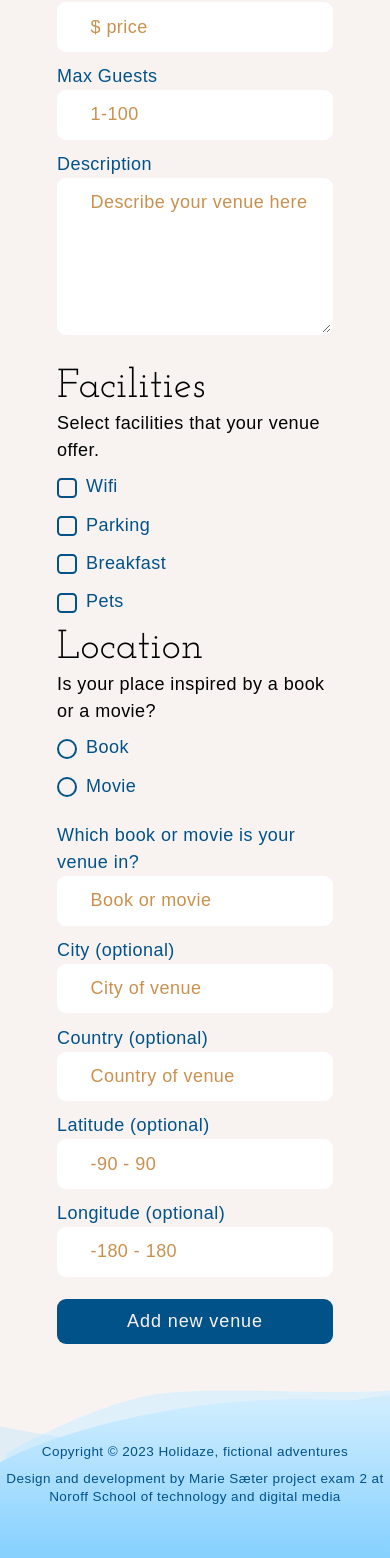
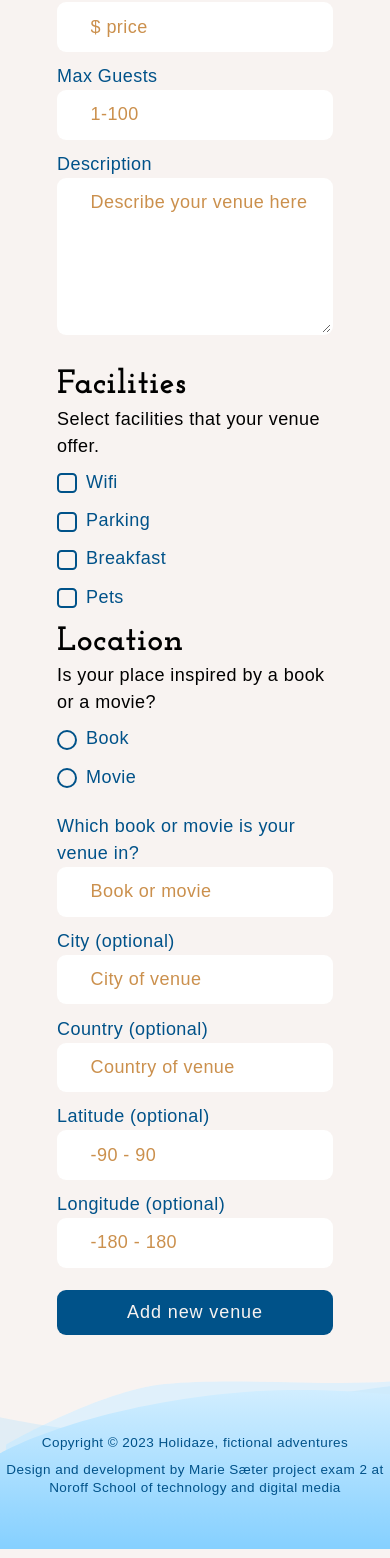
Before and after one commit to mariesaeter/Noroff-project-exam-2, a React (Vite) app: page /create-venue in a window 390 px wide. Shown: the part 413-1971 px from the top of the page. Built offline with nearby package versions, Linux system fonts and the light colour scheme; a web font is replaced by a local one.

Commit message:
Fixed Modal styling and footer placement

```diff
--- a/src/components/Footer.jsx
+++ b/src/components/Footer.jsx
@@ -1,7 +1,7 @@
 export function Footer() {
   return (
-    <footer className=" text-fantasy-blue pt-5 mt-5 lg:mt-8 flex place-items-center justify-center bg-[url('/assets/footer-bg.svg')] bg-cover min-h-[10rem]">
-      <div className="max-w-sm lg:max-w-lg text-xs text-center ">
+    <footer className=" text-fantasy-blue pt-5  flex place-items-center justify-center bg-[url('/assets/footer-bg.svg')] bg-cover min-h-[10rem] absolute bottom-0 w-full">
+      <div className="max-w-sm lg:max-w-lg text-xs text-center z-10">
         <p>Copyright © 2023 Holidaze, fictional adventures </p>
         <p>
           Design and development by Marie Sæter project exam 2 at Noroff School
--- a/src/components/Modal.jsx
+++ b/src/components/Modal.jsx
@@ -2,7 +2,7 @@ import { useState } from "react";
 import { BtnSecondary } from "./styled-components/Buttons";
 import { linkClass } from "../constants/classes";
 
-export const Modal = ({ modalLinkText, id, children }) => {
+export const Modal = ({ modalLinkText, id, title, children }) => {
   const [showModal, setShowModal] = useState(false);
   const toggleModal = () => setShowModal(!showModal);
   console.log(showModal);
@@ -15,18 +15,20 @@ export const Modal = ({ modalLinkText, id, children }) => {
       {showModal && (
         <div
           key={id}
-          className="bg-[#fff] w-5/6 h-4/6 absolute m-auto top-0 left-0  right-0 bottom-0 rounded-lg flex flex-col justify-between p-5"
+          className="bg-[#fff] w-5/6 h-4/6 absolute m-auto top-0 left-0  right-0 bottom-0 rounded-lg flex flex-col  p-5 z-50"
         >
+          <div className="flex justify-between">
+            <h2>{title}</h2>
             <button
-            className="flex items-center self-end gap-1"
+              className="flex items-center self-end gap-1 p-1 mb-3"
               onClick={() => toggleModal()}
             >
               <small>Close</small>
               <i className="fa-solid fa-close text-fantasy-blue text-xl"></i>
             </button>
-
-          {children}
-          <div>
+          </div>
+          <div className="max-h-full overflow-x-hidden w-full">{children}</div>
+          <div className="mt-3">
             <BtnSecondary btnText="Close" onClick={() => toggleModal()} />
             {/* <BtnPrimary btnText="Save" type="submit" /> */}
           </div>
--- a/src/components/forms/VenueForm.jsx
+++ b/src/components/forms/VenueForm.jsx
@@ -76,7 +76,7 @@ export const VenueForm = ({ schema, btnText, useOnSubmit, values, id }) => {
               {errors.description?.message}
             </p>
           </div>
-          <h2>Facilities</h2>
+          <h3>Facilities</h3>
           <p>Select facilities that your venue offer.</p>
           <div className="lg:flex lg:justify-between">
             <InputCheckbox name="meta.wifi" register={register} label="Wifi" />
@@ -121,7 +121,7 @@ export const VenueForm = ({ schema, btnText, useOnSubmit, values, id }) => {
             </p>
           </div> */}
         <div>
-          <h2>Location</h2>
+          <h3>Location</h3>
           <p>Is your place inspired by a book or a movie?</p>
           <div className="mb-5">
             <div className="flex gap-2 mb-2.5">
--- a/src/index.css
+++ b/src/index.css
@@ -4,6 +4,7 @@
 
 body {
   min-height: 100vh;
+  position: relative;
 }
 
 * {
@@ -31,6 +32,7 @@ body {
   }
   body {
     @apply bg-body-white;
+    @apply pb-40;
   }
   label {
     @apply text-fantasy-blue;
--- a/src/pages/manager/ManageVenues.jsx
+++ b/src/pages/manager/ManageVenues.jsx
@@ -11,7 +11,6 @@ import { apiDelete } from "../../hooks/api/useApiDelete";
 import { ToggleButton } from "../../components/ToggleButton";
 import { ManagerBookings } from "../../components/bookings/ManagerBookings";
 import { VenueSchema } from "../../components/forms/venueSchema";
-import { PageHelmet } from "../../components/PageHelmet";
 
 export const ManageVenues = () => {
   let params = useParams();
@@ -29,15 +28,10 @@ export const ManageVenues = () => {
 
   return (
     <>
-      <PageHelmet
-        title="Holidaze - Manage Venues"
-        content="Holidaze manage venue page"
-      />
-
       <NavBgGradient />
-      <div className="mx-5 my-5 md:my-10 md:mx-16 ">
+      <div className="mx-5 my-5 md:my-10 md:mx-16">
         <h1 className="mb-5">Manage venues</h1>
-        <ul className="flex flex-col items-center gap-5 mb-10 relative">
+        <ul className="flex flex-col items-center gap-5 mb-10 ">
           {data.map((venue) => (
             <li
               className="flex justify-between w-full md:w-3/4 lg:w-7/12 "
@@ -65,7 +59,7 @@ export const ManageVenues = () => {
                       <ManagerBookings bookings={venue.bookings} />
                     </ToggleButton>
 
-                    <Modal modalLinkText="Edit venue">
+                    <Modal modalLinkText="Edit venue" title="Edit venue">
                       <div className="mx-auto bg-body-white w-full p-2 rounded-lg">
                         <VenueForm
                           schema={VenueSchema}
```
Lines whose indentation alone changed are shown as unchanged.
